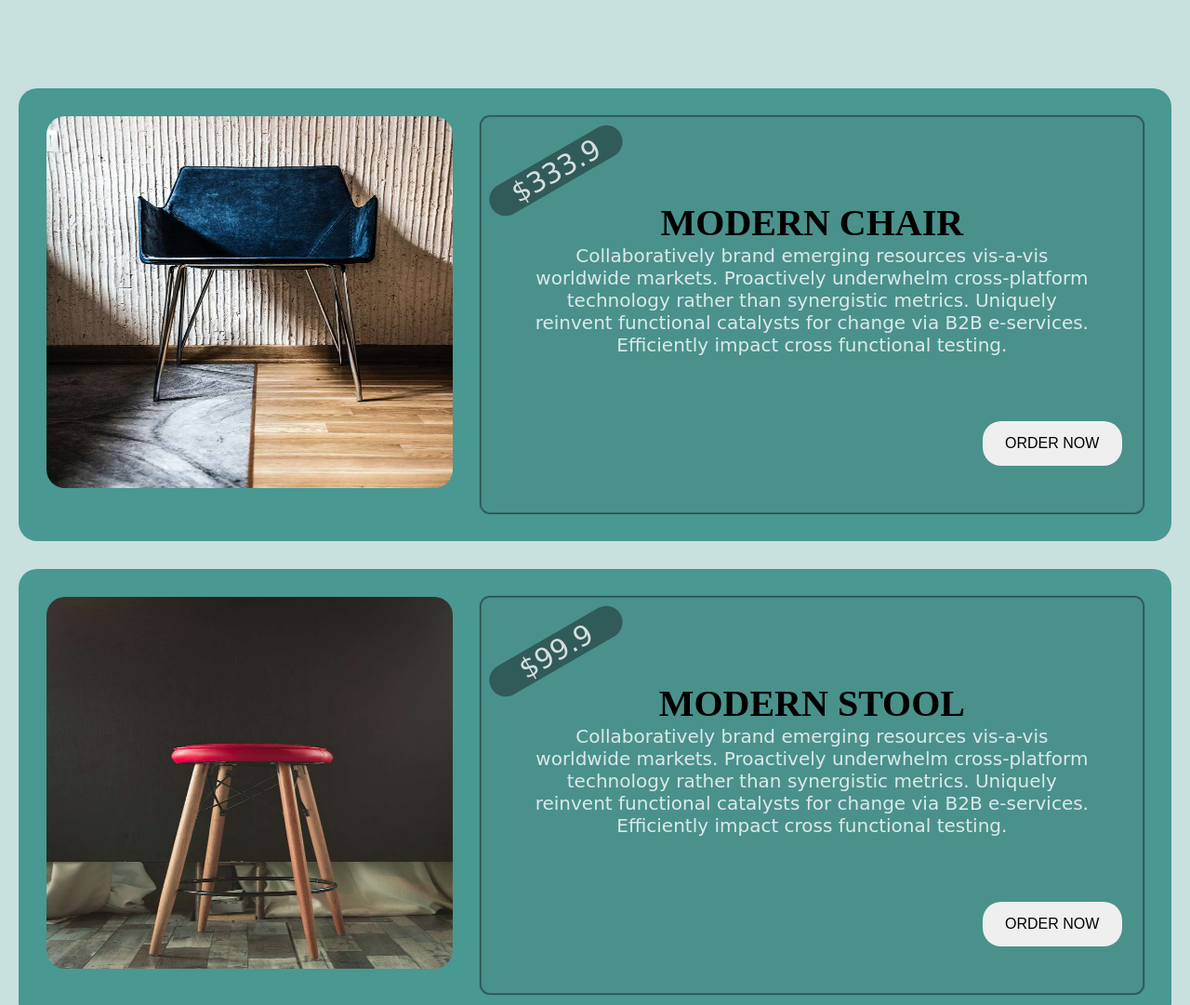
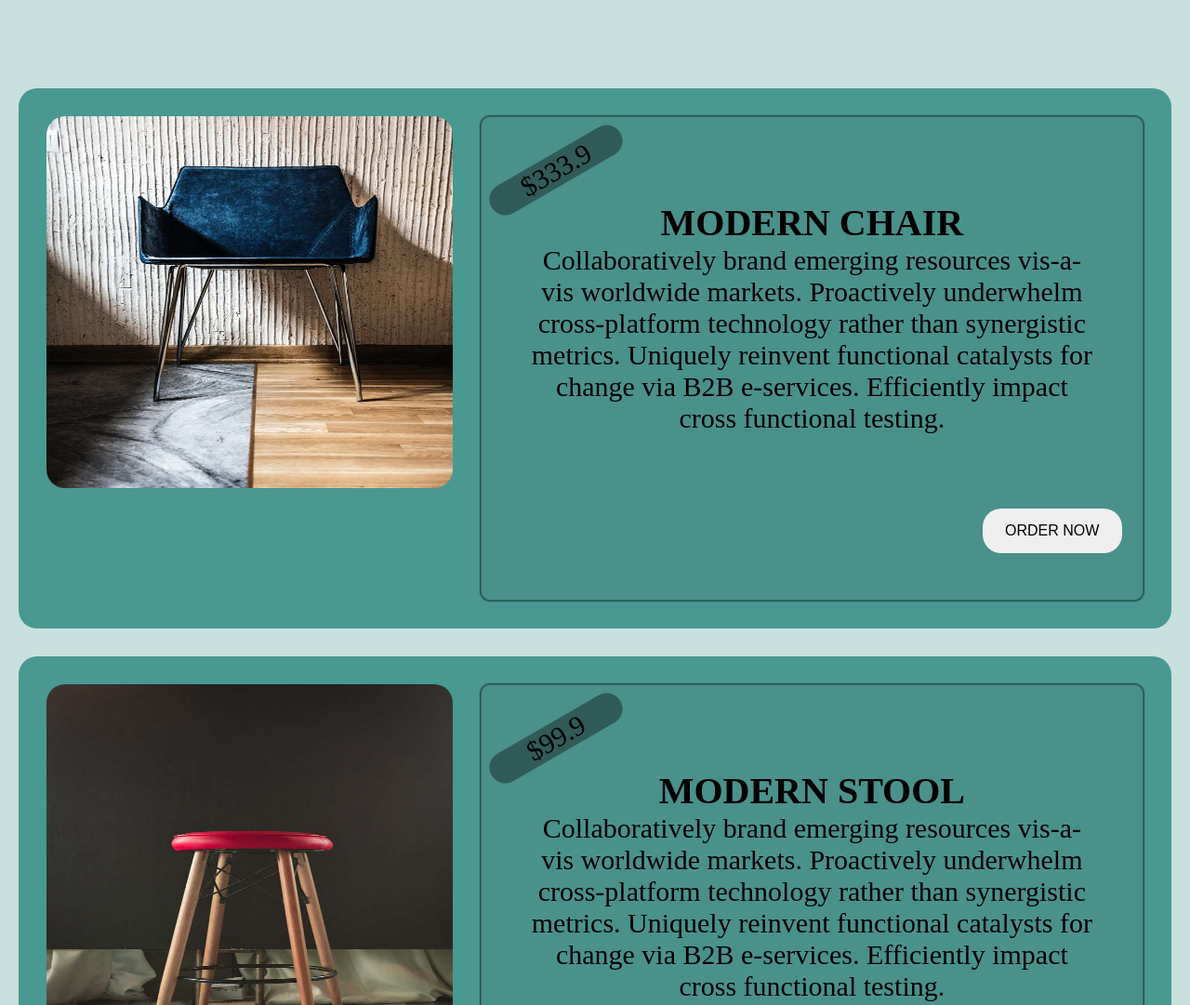
Before and after one commit to Eddythemachine/chairs, a website: page index.html in a window 1280 px wide. Shown: the part 880-1961 px from the top of the page at 93% size. Drawn offline with Linux system fonts and the light colour scheme; files whose address does not match are found by name; a web font is replaced by a local one.

Commit message:
Add files via upload

```diff
--- a/css/index.css
+++ b/css/index.css
@@ -292,10 +292,10 @@
       font-family: "Rubik Gemstones"; }
     .container__products div p {
       margin-top: 0;
-      font-size: 2rem;
+      font-size: 3rem;
       text-align: center;
-      font-family: cursive;
-      color: rgba(255, 255, 255, 0.8); }
+      font-family: "Teko";
+      color: black; }
     .container__products div button {
       padding: 1.5rem 2rem;
       border-radius: 2rem;
--- /dev/null
+++ b/fonts/fonst3.css
@@ -0,0 +1,170 @@
+/* devanagari */
+@font-face {
+  font-family: "Teko";
+  font-style: normal;
+  font-weight: 300;
+  font-display: swap;
+  src: url(https://fonts.gstatic.com/s/teko/v15/LYjCdG7kmE0gdQhfsCVgqGIu.woff2)
+    format("woff2");
+  unicode-range: U+0900-097F, U+1CD0-1CF6, U+1CF8-1CF9, U+200C-200D, U+20A8,
+    U+20B9, U+25CC, U+A830-A839, U+A8E0-A8FB;
+}
+/* latin-ext */
+@font-face {
+  font-family: "Teko";
+  font-style: normal;
+  font-weight: 300;
+  font-display: swap;
+  src: url(https://fonts.gstatic.com/s/teko/v15/LYjCdG7kmE0gdQhfsCpgqGIu.woff2)
+    format("woff2");
+  unicode-range: U+0100-024F, U+0259, U+1E00-1EFF, U+2020, U+20A0-20AB,
+    U+20AD-20CF, U+2113, U+2C60-2C7F, U+A720-A7FF;
+}
+/* latin */
+@font-face {
+  font-family: "Teko";
+  font-style: normal;
+  font-weight: 300;
+  font-display: swap;
+  src: url(https://fonts.gstatic.com/s/teko/v15/LYjCdG7kmE0gdQhfsCRgqA.woff2)
+    format("woff2");
+  unicode-range: U+0000-00FF, U+0131, U+0152-0153, U+02BB-02BC, U+02C6, U+02DA,
+    U+02DC, U+2000-206F, U+2074, U+20AC, U+2122, U+2191, U+2193, U+2212, U+2215,
+    U+FEFF, U+FFFD;
+}
+/* devanagari */
+@font-face {
+  font-family: "Teko";
+  font-style: normal;
+  font-weight: 400;
+  font-display: swap;
+  src: url(https://fonts.gstatic.com/s/teko/v15/LYjNdG7kmE0gfaJ9pRtB.woff2)
+    format("woff2");
+  unicode-range: U+0900-097F, U+1CD0-1CF6, U+1CF8-1CF9, U+200C-200D, U+20A8,
+    U+20B9, U+25CC, U+A830-A839, U+A8E0-A8FB;
+}
+/* latin-ext */
+@font-face {
+  font-family: "Teko";
+  font-style: normal;
+  font-weight: 400;
+  font-display: swap;
+  src: url(https://fonts.gstatic.com/s/teko/v15/LYjNdG7kmE0gfa19pRtB.woff2)
+    format("woff2");
+  unicode-range: U+0100-024F, U+0259, U+1E00-1EFF, U+2020, U+20A0-20AB,
+    U+20AD-20CF, U+2113, U+2C60-2C7F, U+A720-A7FF;
+}
+/* latin */
+@font-face {
+  font-family: "Teko";
+  font-style: normal;
+  font-weight: 400;
+  font-display: swap;
+  src: url(https://fonts.gstatic.com/s/teko/v15/LYjNdG7kmE0gfaN9pQ.woff2)
+    format("woff2");
+  unicode-range: U+0000-00FF, U+0131, U+0152-0153, U+02BB-02BC, U+02C6, U+02DA,
+    U+02DC, U+2000-206F, U+2074, U+20AC, U+2122, U+2191, U+2193, U+2212, U+2215,
+    U+FEFF, U+FFFD;
+}
+/* devanagari */
+@font-face {
+  font-family: "Teko";
+  font-style: normal;
+  font-weight: 500;
+  font-display: swap;
+  src: url(https://fonts.gstatic.com/s/teko/v15/LYjCdG7kmE0gdVBesCVgqGIu.woff2)
+    format("woff2");
+  unicode-range: U+0900-097F, U+1CD0-1CF6, U+1CF8-1CF9, U+200C-200D, U+20A8,
+    U+20B9, U+25CC, U+A830-A839, U+A8E0-A8FB;
+}
+/* latin-ext */
+@font-face {
+  font-family: "Teko";
+  font-style: normal;
+  font-weight: 500;
+  font-display: swap;
+  src: url(https://fonts.gstatic.com/s/teko/v15/LYjCdG7kmE0gdVBesCpgqGIu.woff2)
+    format("woff2");
+  unicode-range: U+0100-024F, U+0259, U+1E00-1EFF, U+2020, U+20A0-20AB,
+    U+20AD-20CF, U+2113, U+2C60-2C7F, U+A720-A7FF;
+}
+/* latin */
+@font-face {
+  font-family: "Teko";
+  font-style: normal;
+  font-weight: 500;
+  font-display: swap;
+  src: url(https://fonts.gstatic.com/s/teko/v15/LYjCdG7kmE0gdVBesCRgqA.woff2)
+    format("woff2");
+  unicode-range: U+0000-00FF, U+0131, U+0152-0153, U+02BB-02BC, U+02C6, U+02DA,
+    U+02DC, U+2000-206F, U+2074, U+20AC, U+2122, U+2191, U+2193, U+2212, U+2215,
+    U+FEFF, U+FFFD;
+}
+/* devanagari */
+@font-face {
+  font-family: "Teko";
+  font-style: normal;
+  font-weight: 600;
+  font-display: swap;
+  src: url(https://fonts.gstatic.com/s/teko/v15/LYjCdG7kmE0gdXxZsCVgqGIu.woff2)
+    format("woff2");
+  unicode-range: U+0900-097F, U+1CD0-1CF6, U+1CF8-1CF9, U+200C-200D, U+20A8,
+    U+20B9, U+25CC, U+A830-A839, U+A8E0-A8FB;
+}
+/* latin-ext */
+@font-face {
+  font-family: "Teko";
+  font-style: normal;
+  font-weight: 600;
+  font-display: swap;
+  src: url(https://fonts.gstatic.com/s/teko/v15/LYjCdG7kmE0gdXxZsCpgqGIu.woff2)
+    format("woff2");
+  unicode-range: U+0100-024F, U+0259, U+1E00-1EFF, U+2020, U+20A0-20AB,
+    U+20AD-20CF, U+2113, U+2C60-2C7F, U+A720-A7FF;
+}
+/* latin */
+@font-face {
+  font-family: "Teko";
+  font-style: normal;
+  font-weight: 600;
+  font-display: swap;
+  src: url(https://fonts.gstatic.com/s/teko/v15/LYjCdG7kmE0gdXxZsCRgqA.woff2)
+    format("woff2");
+  unicode-range: U+0000-00FF, U+0131, U+0152-0153, U+02BB-02BC, U+02C6, U+02DA,
+    U+02DC, U+2000-206F, U+2074, U+20AC, U+2122, U+2191, U+2193, U+2212, U+2215,
+    U+FEFF, U+FFFD;
+}
+/* devanagari */
+@font-face {
+  font-family: "Teko";
+  font-style: normal;
+  font-weight: 700;
+  font-display: swap;
+  src: url(https://fonts.gstatic.com/s/teko/v15/LYjCdG7kmE0gdRhYsCVgqGIu.woff2)
+    format("woff2");
+  unicode-range: U+0900-097F, U+1CD0-1CF6, U+1CF8-1CF9, U+200C-200D, U+20A8,
+    U+20B9, U+25CC, U+A830-A839, U+A8E0-A8FB;
+}
+/* latin-ext */
+@font-face {
+  font-family: "Teko";
+  font-style: normal;
+  font-weight: 700;
+  font-display: swap;
+  src: url(https://fonts.gstatic.com/s/teko/v15/LYjCdG7kmE0gdRhYsCpgqGIu.woff2)
+    format("woff2");
+  unicode-range: U+0100-024F, U+0259, U+1E00-1EFF, U+2020, U+20A0-20AB,
+    U+20AD-20CF, U+2113, U+2C60-2C7F, U+A720-A7FF;
+}
+/* latin */
+@font-face {
+  font-family: "Teko";
+  font-style: normal;
+  font-weight: 700;
+  font-display: swap;
+  src: url(https://fonts.gstatic.com/s/teko/v15/LYjCdG7kmE0gdRhYsCRgqA.woff2)
+    format("woff2");
+  unicode-range: U+0000-00FF, U+0131, U+0152-0153, U+02BB-02BC, U+02C6, U+02DA,
+    U+02DC, U+2000-206F, U+2074, U+20AC, U+2122, U+2191, U+2193, U+2212, U+2215,
+    U+FEFF, U+FFFD;
+}
--- a/index.html
+++ b/index.html
@@ -9,6 +9,7 @@
     <link rel="stylesheet" href="./css/index.css">
     <link rel="stylesheet" href="./fonts/fonts.css">
     <link rel="stylesheet" href="./fonts/fonts2.css">
+    <link rel="stylesheet" href="./fonts/fonst3.css">
     <link rel="stylesheet" href="./icons/css/all.css">
     <title>Chairs</title>
   </head>
```
